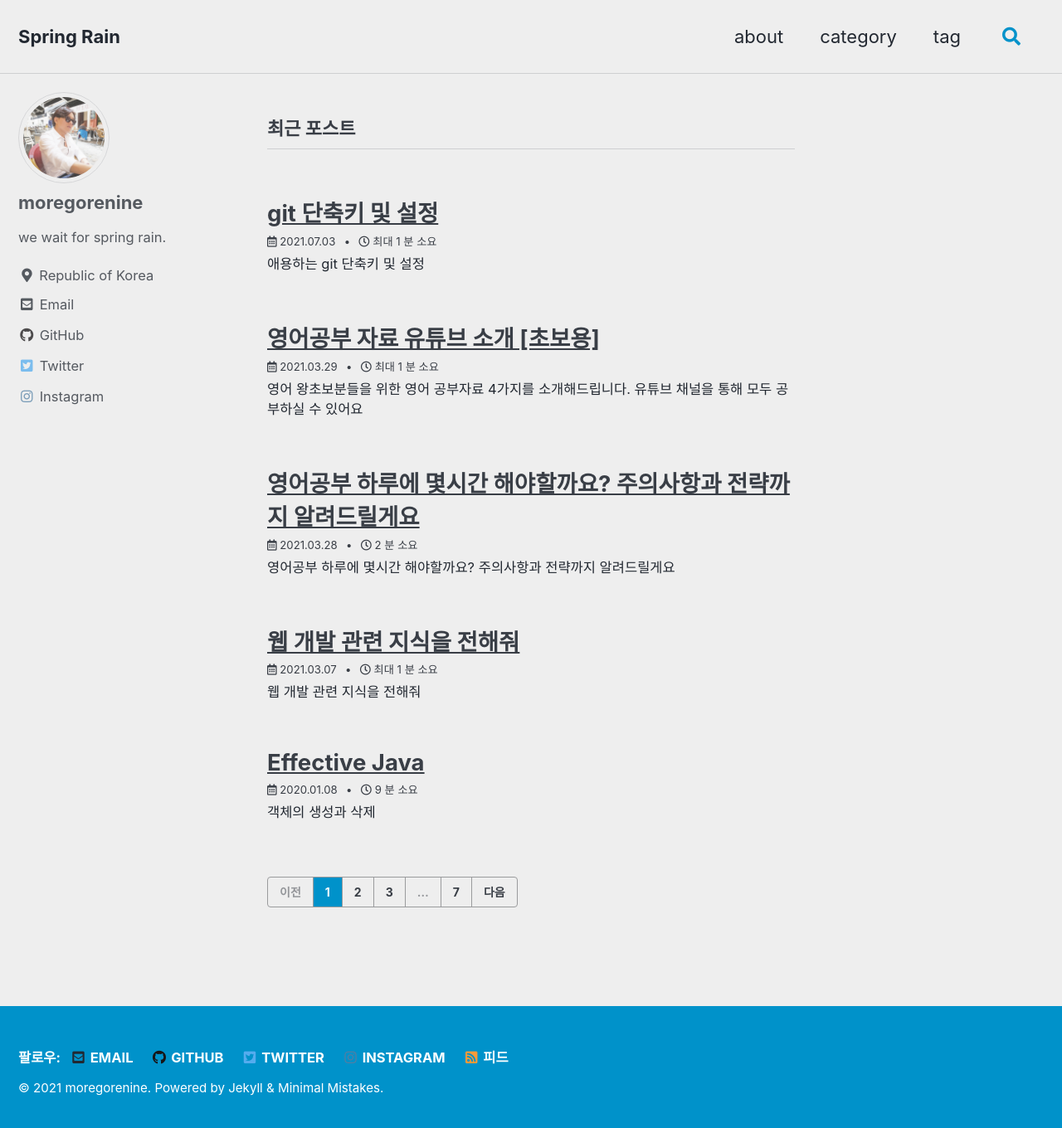
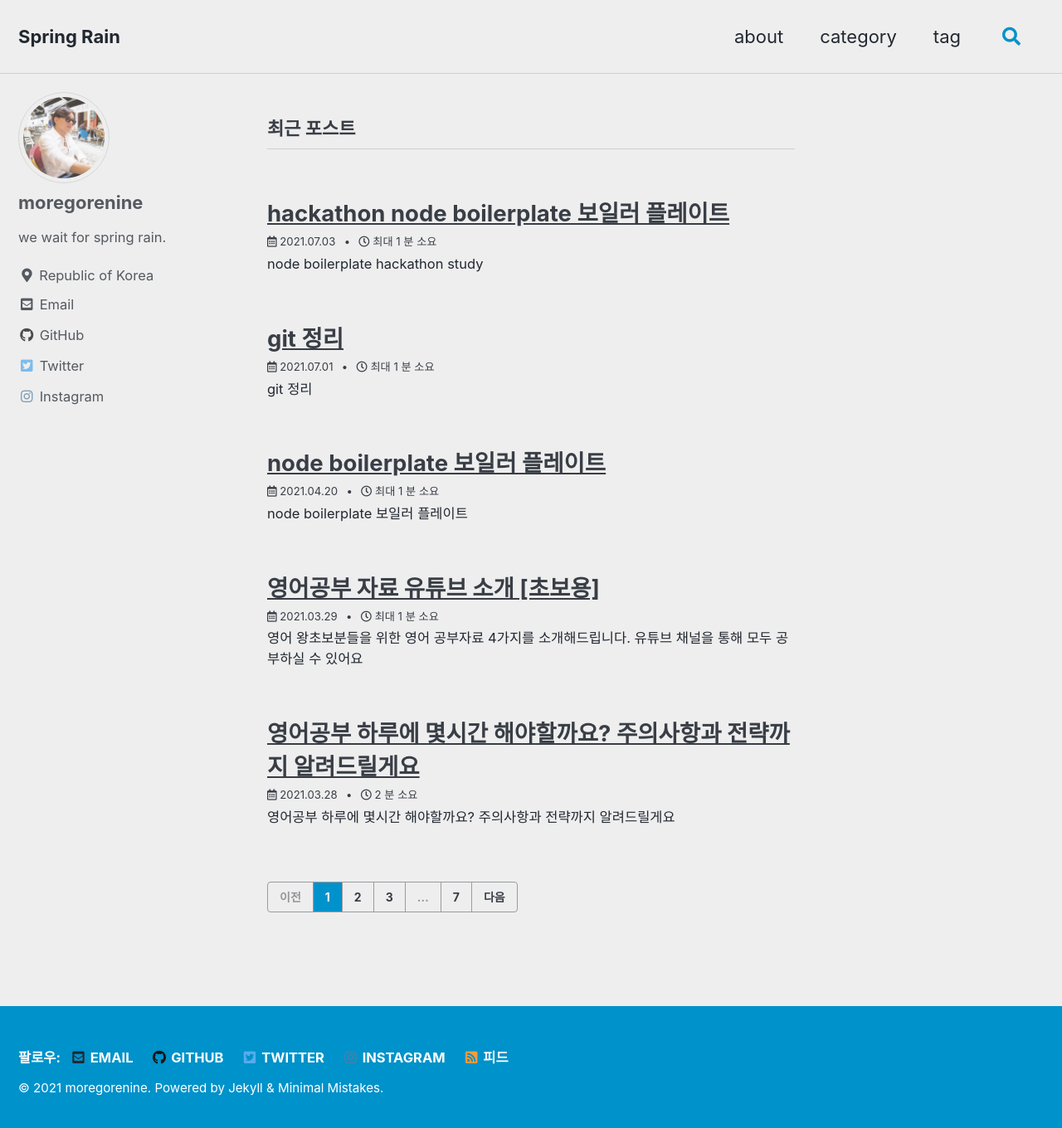
Before and after one commit to moregorenine/moregorenine.github.io, a Jekyll site: the page built from index.html, in a window 1280 px wide and 1368 px high. Shown: the top 1360 px of the window at 83% size. Built offline with Jekyll 4.4.1, drawn with Linux system fonts in a browser that asks for light colours; cached includes are drawn as plain includes; the list of posts is cut into pages by our own code.

Commit message:
update posts

````diff
--- a/_posts/git/2021-7-3-shortcut.md
+++ b/_posts/git/2021-7-1-git.md
@@ -1,16 +1,15 @@
 ---
-title: "git 단축키 및 설정"
-excerpt: "애용하는 git 단축키 및 설정"
+title: "git 정리"
+excerpt: "git 정리"
 categories:
     - git
 tags:
     - git
-last_modified_at: 2021-7-3T00:00:00+09:00
+last_modified_at: 2021-7-1T14:00:00+09:00
 toc: true
 toc_sticky: true
 ---
-## 단축키 등록
-
+## 단축키
 ```shell
 git config --global alias.b "branch"
 git config --global alias.cp "cherry-pick"
@@ -26,3 +26,18 @@ git config --global alias.st "stash"
 git config --global alias.l "log --oneline --graph -30 --pretty=format:'%C(Yellow)%h%C(reset) %s %C(auto)%d%C(reset) %C(dim white)%an%C(reset) %C(dim cyan)%ci%C(reset)'"
 git config --global alias.ll "log --oneline --graph  --all -30 --pretty=format:'%C(Yellow)%h%C(reset) %s %C(auto)%d%C(reset) %C(dim white)%an%C(reset) %C(dim cyan)%ci%C(reset)'"
 ```
+## github fork 최신버전 관리
+github에서 repository fork 사용시 fork쪽 remote branch 최신화 관리를 위해 등록.
+### 1. fork repository 등록
+```shell
+git remote add <name> <url>
+git remote add fork https://github.com/******/******.git
+
+git fetch upstream
+```
+### 2. fork repository pull
+```shell
+git pull <name> <branch>
+git pull fork master
+```
+최근 github에서 repository 생성시 branch명이 master에서 main으로 정책적으로 변경이 있었음.
--- /dev/null
+++ b/_posts/node/2021-4-20-boiler-plate.md
@@ -0,0 +1,16 @@
+---
+title: "node boilerplate 보일러 플레이트"
+excerpt: "node boilerplate 보일러 플레이트"
+categories:
+    - node
+tags:
+    - node
+last_modified_at: 2021-4-20T00:00:00+09:00
+toc: true
+toc_sticky: true
+---
+## node server 설치
+[https://expressjs.com/](https://expressjs.com/)
+```shell
+npm install express --save
+```
--- /dev/null
+++ b/_posts/node/2021-7-3-hackathon.md
@@ -0,0 +1,22 @@
+---
+title: "hackathon node boilerplate 보일러 플레이트"
+excerpt: "node boilerplate hackathon study"
+categories:
+    - node
+tags:
+    - node
+last_modified_at: 2021-7-3T00:00:00+09:00
+toc: true
+toc_sticky: true
+---
+## hackathon-starter github
+link : [hackathon-starter github](https://github.com/sahat/hackathon-starter)
+
+## build
+npm install시 오류가 발생한다면
+```shell
+npm cache clean --force
+rm package-lock.json
+rm -rf ./node_modules/
+npm --verbose install
+```
````
Also changed, not shown: other parts of _posts/git/2021-7-1-git.md (+1 -0 lines), _posts/intellij/2019-11-28-intellij-keymap.md (+17 -7 lines), _posts/node/2021-3-12-npm-update.md (added, +11 -0 lines).
